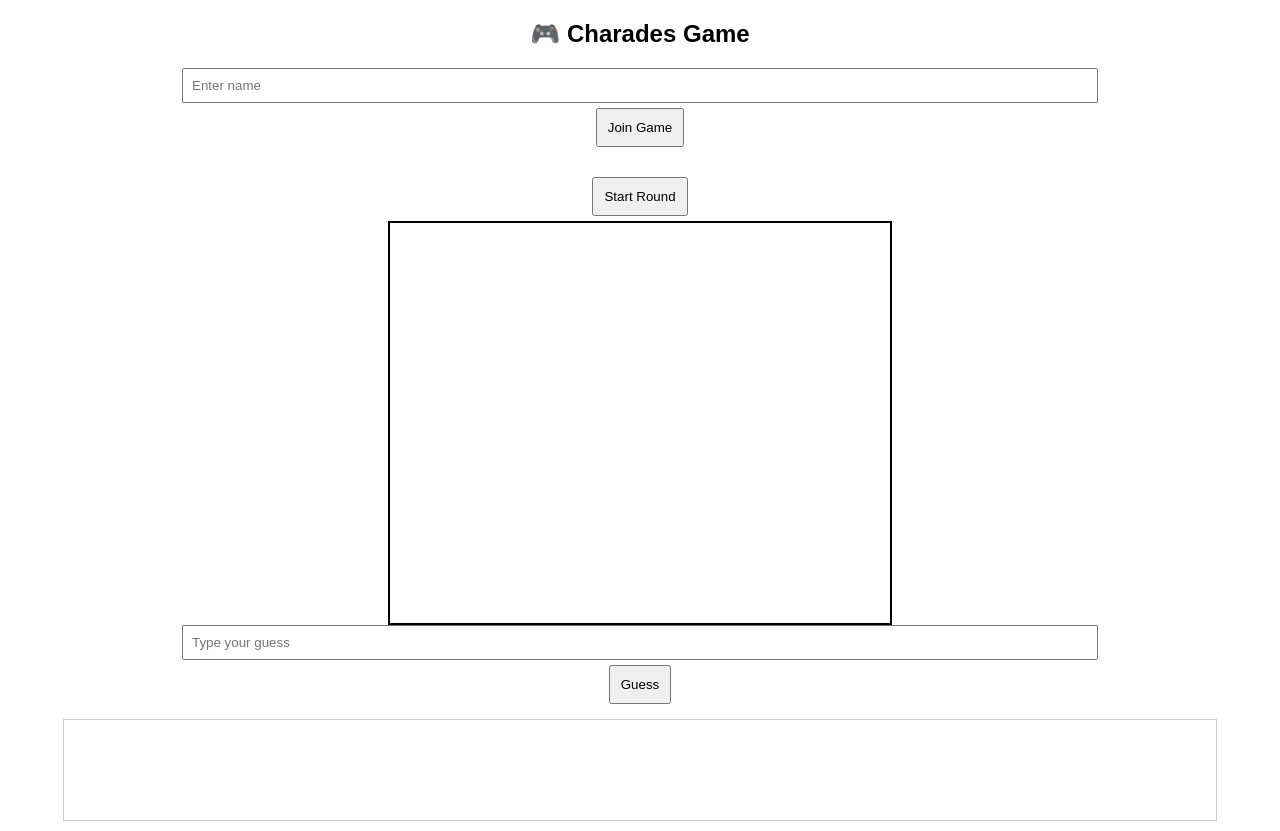
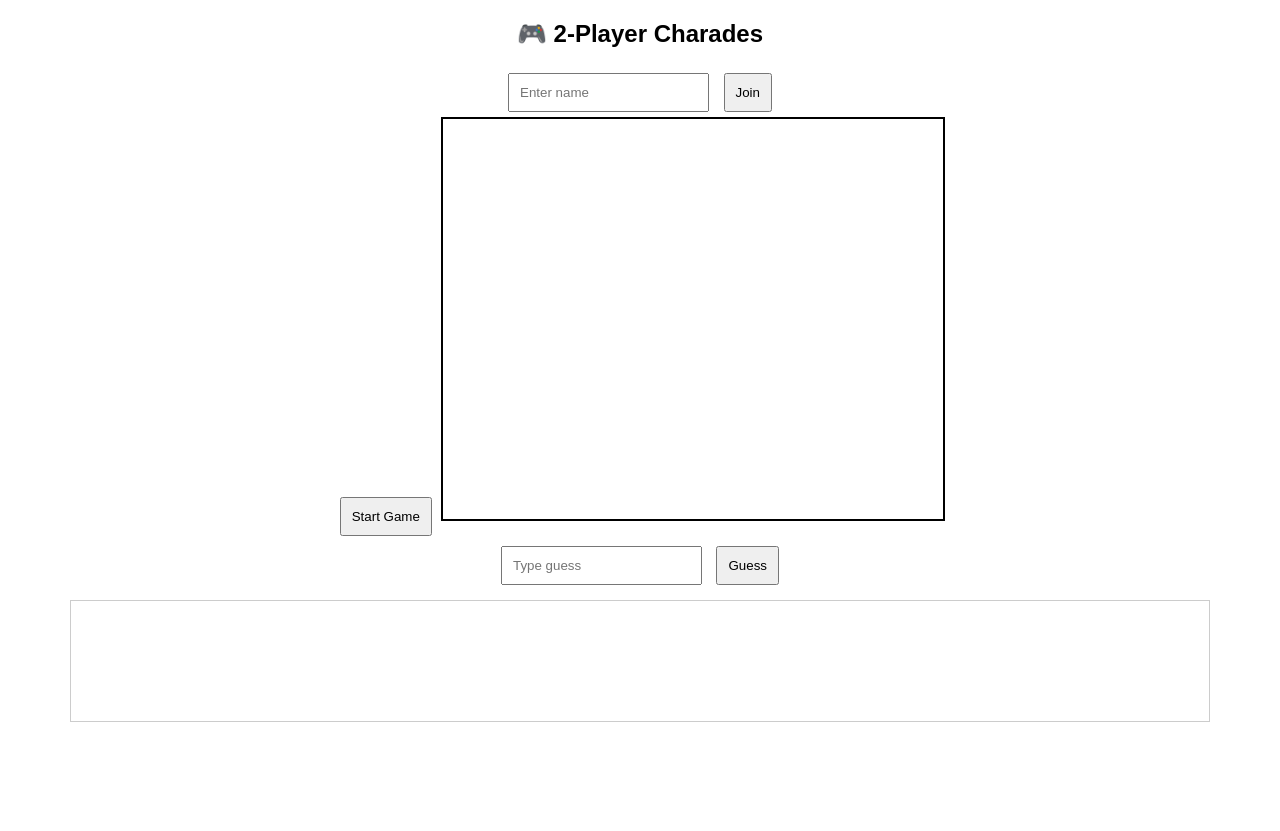
Before and after one commit to mjmanaois/charades-game, a website: page public/index.html in a window 1280 px wide. After the commit the page ends 800 px from the top, so only its background shows below. Drawn offline with nearby package versions, Linux system fonts and the light colour scheme; no server answers.

Commit message:
Update index.html

```diff
--- a/public/index.html
+++ b/public/index.html
@@ -1,20 +1,13 @@
 <!DOCTYPE html>
 <html>
 <head>
-  <title>Charades Game</title>
-  <meta name="viewport" content="width=device-width, initial-scale=1.0">
+  <title>2-Player Charades</title>
+  <meta name="viewport" content="width=device-width, initial-scale=1">
 
   <style>
     body {
       font-family: Arial;
-      margin: 0;
       text-align: center;
-    }
-
-    #container {
-      display: flex;
-      flex-direction: column;
-      align-items: center;
     }
 
     canvas {
@@ -22,57 +15,42 @@
       touch-action: none;
     }
 
-    #players {
-      margin: 10px;
+    #chat {
+      height: 120px;
+      overflow-y: auto;
+      border: 1px solid #ccc;
+      margin: 10px auto;
+      width: 90%;
     }
 
-    #chat {
-      height: 100px;
-      overflow-y: auto;
-      border: 1px solid #ccc;
-      width: 90%;
-      margin: 10px auto;
-    }
-
-    input {
-      padding: 8px;
-      width: 70%;
-    }
-
-    button {
+    input, button {
       padding: 10px;
       margin: 5px;
-    }
-
-    @media (max-width: 600px) {
-      canvas {
-        width: 95%;
-        height: 300px;
-      }
     }
   </style>
 </head>
 
 <body>
 
-<h2>🎮 Charades Game</h2>
+<h2>🎮 2-Player Charades</h2>
 
-<div id="container">
+<input id="nameInput" placeholder="Enter name">
+<button onclick="joinGame()">Join</button>
 
-  <input id="nameInput" placeholder="Enter name">
-  <button onclick="joinGame()">Join Game</button>
+<br>
 
-  <div id="players"></div>
+<button onclick="startGame()">Start Game</button>
 
-  <button id="startBtn">Start Round</button>
+<canvas id="canvas"></canvas>
 
-  <canvas id="canvas"></canvas>
+<br>
 
-  <input id="guessInput" placeholder="Type your guess">
-  <button onclick="sendGuess()">Guess</button>
+<input id="guessInput" placeholder="Type guess">
+<button onclick="sendGuess()">Guess</button>
 
-  <div id="chat"></div>
-</div>
+<div id="chat"></div>
+
+<div id="players"></div>
 
 <script src="/socket.io/socket.io.js"></script>
 <script src="app.js"></script>
```
